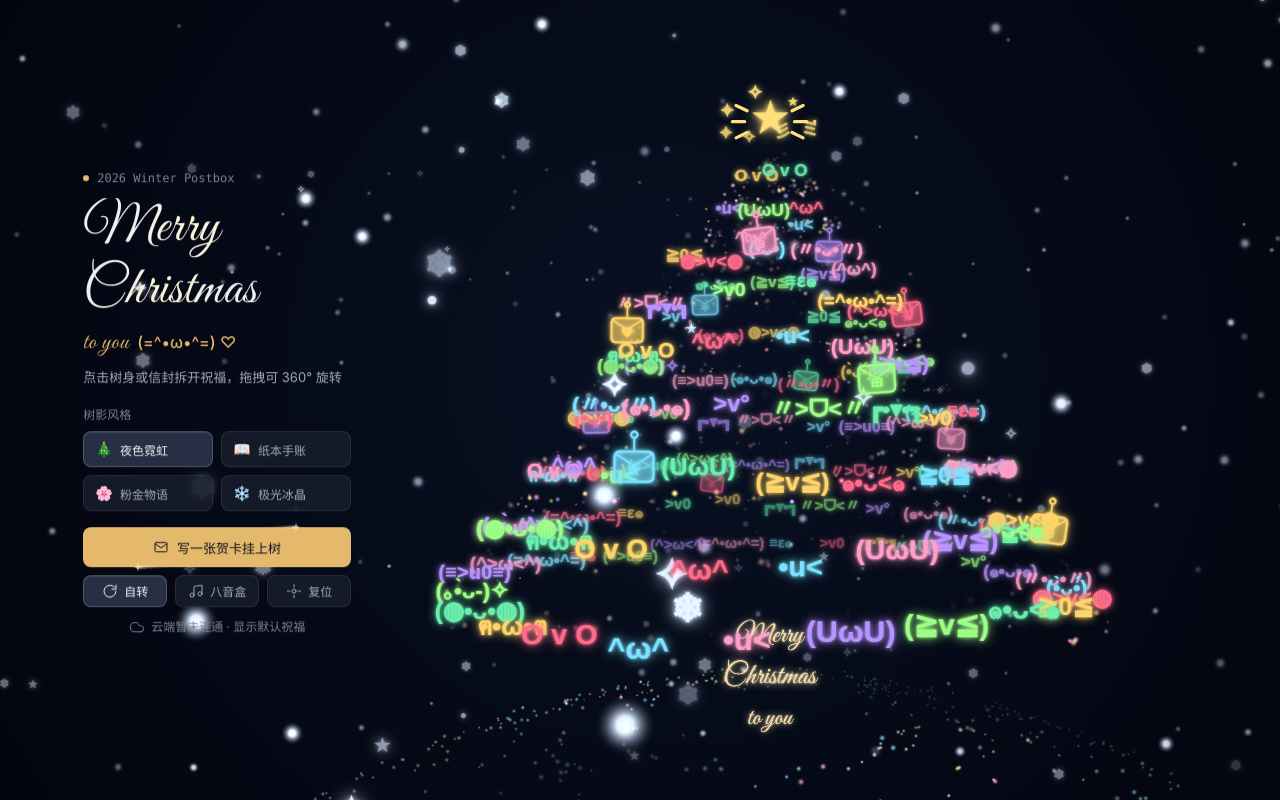
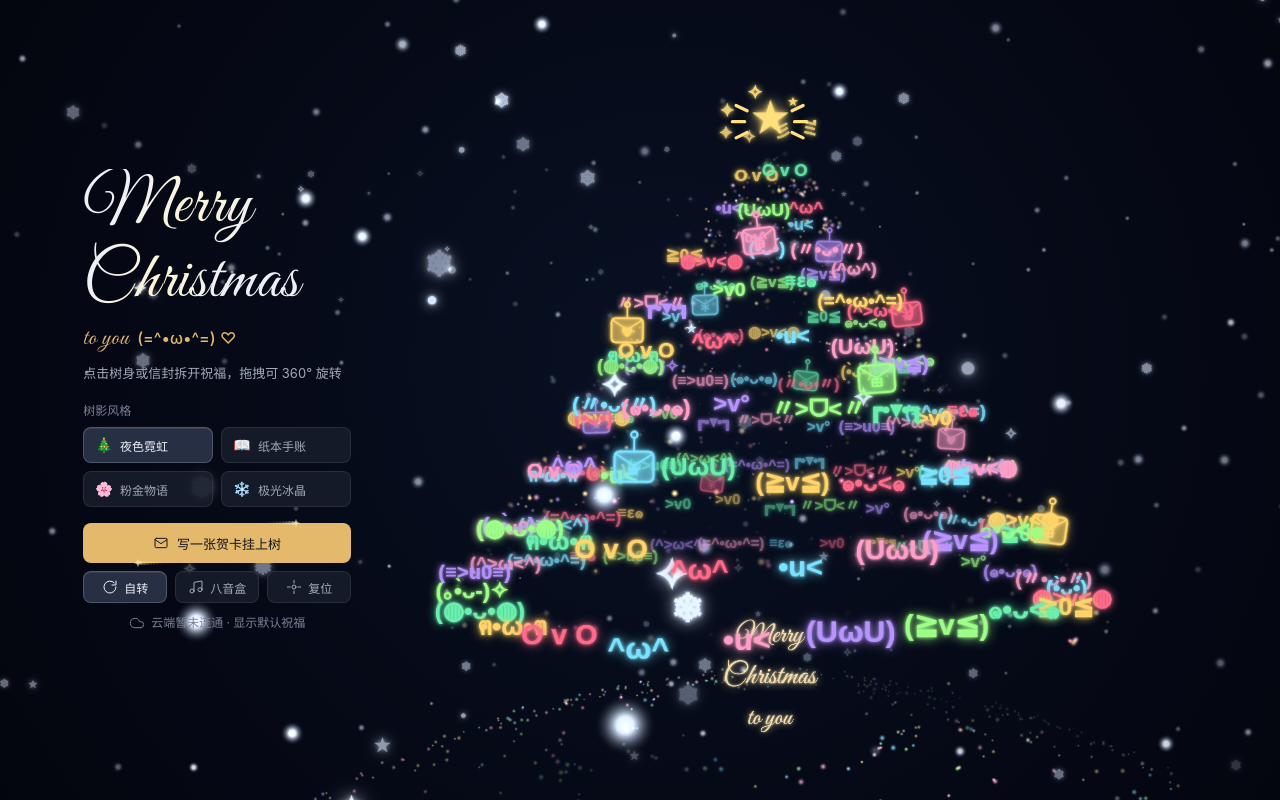
Before and after one commit to ArousX/kaomoji-christmas-tree, a plain HTML site: page index.html in a window 1280 px wide. Drawn offline with Linux system fonts and the light colour scheme; no server answers; animation ran at ten frames a second.

Commit message:
style: remove 2026 Winter Postbox label and enlarge Merry Christmas title

```diff
--- a/index.html
+++ b/index.html
@@ -120,30 +120,13 @@
       width: 268px;
     }
 
-    .hero-meta {
-      display: inline-flex;
-      align-items: center;
-      gap: 8px;
-      font-family: var(--font-mono);
-      font-size: 12px;
-      line-height: 16px;
-      color: var(--text-3);
-      margin-bottom: 12px;
-    }
-
-    .hero-meta-dot {
-      width: 6px;
-      height: 6px;
-      border-radius: 50%;
-      background: var(--accent);
-    }
-
     .hero-title {
       font-family: "Great Vibes", "Brush Script MT", "Segoe Script", "Snell Roundhand", "Apple Chancery", cursive;
-      font-size: clamp(38px, 4.2vw, 54px);
+      font-size: clamp(48px, 5.2vw, 70px);
       font-weight: 400;
-      line-height: 1.15;
+      line-height: 1.12;
       letter-spacing: 0.01em;
+      padding-right: 4px;
       color: var(--text-1);
       outline: none;
     }
@@ -1065,13 +1048,9 @@
 <body>
   <canvas id="treeCanvas"></canvas>
 
-  <!-- 左侧静谧排版与精简控制区（融入 React Bits BlurText / ShinyText / Magnet / StarBorder / CountUp） -->
+  <!-- 左侧静谧排版与精简控制区（融入 React Bits BlurText / ShinyText / Magnet / StarBorder） -->
   <div class="hero-overlay">
-    <div class="hero-meta rb-blur-enter" style="--rb-delay:0ms;">
-      <span class="hero-meta-dot" aria-hidden="true"></span>
-      <span>2026 Winter Postbox</span>
-    </div>
-    <div class="rb-blur-enter" style="--rb-delay:70ms;">
+    <div class="rb-blur-enter" style="--rb-delay:0ms;">
       <div class="hero-title rb-shiny" contenteditable="true" spellcheck="false">Merry Christmas</div>
     </div>
     <div class="hero-kaomoji rb-blur-enter" style="--rb-delay:140ms;" contenteditable="true" spellcheck="false"><span class="hero-script-sub">to you</span> (=^•ω•^=) ♡</div>
```
